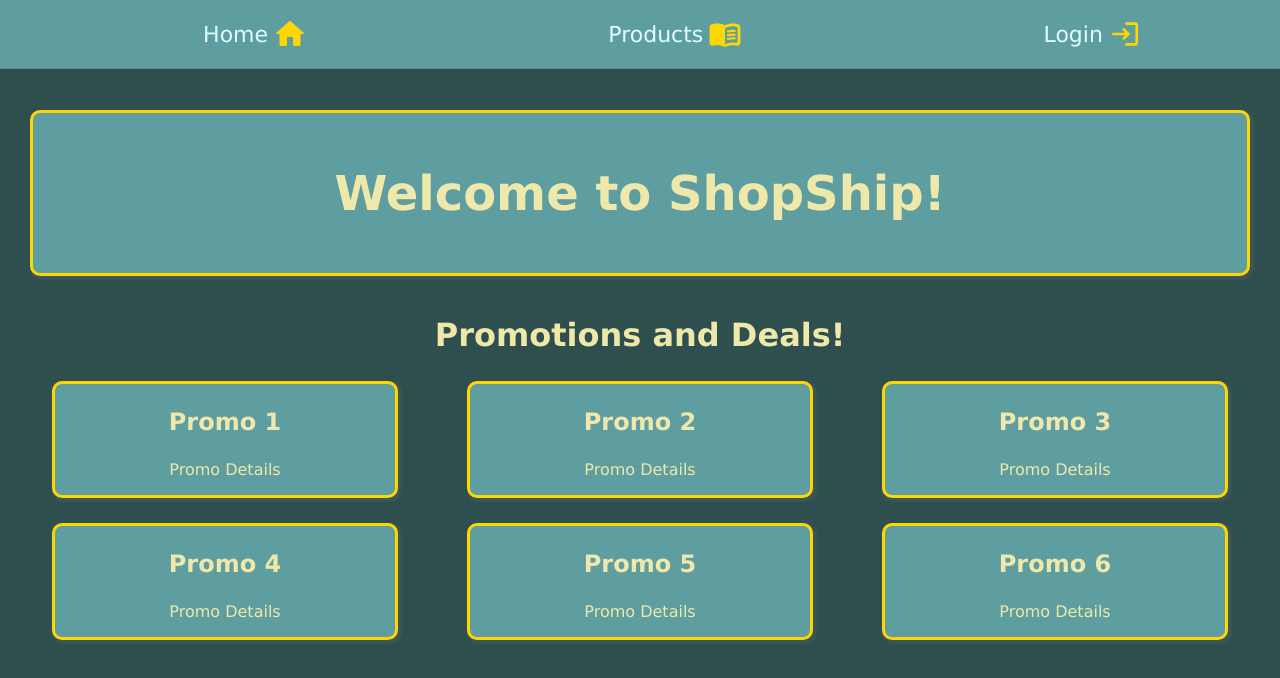
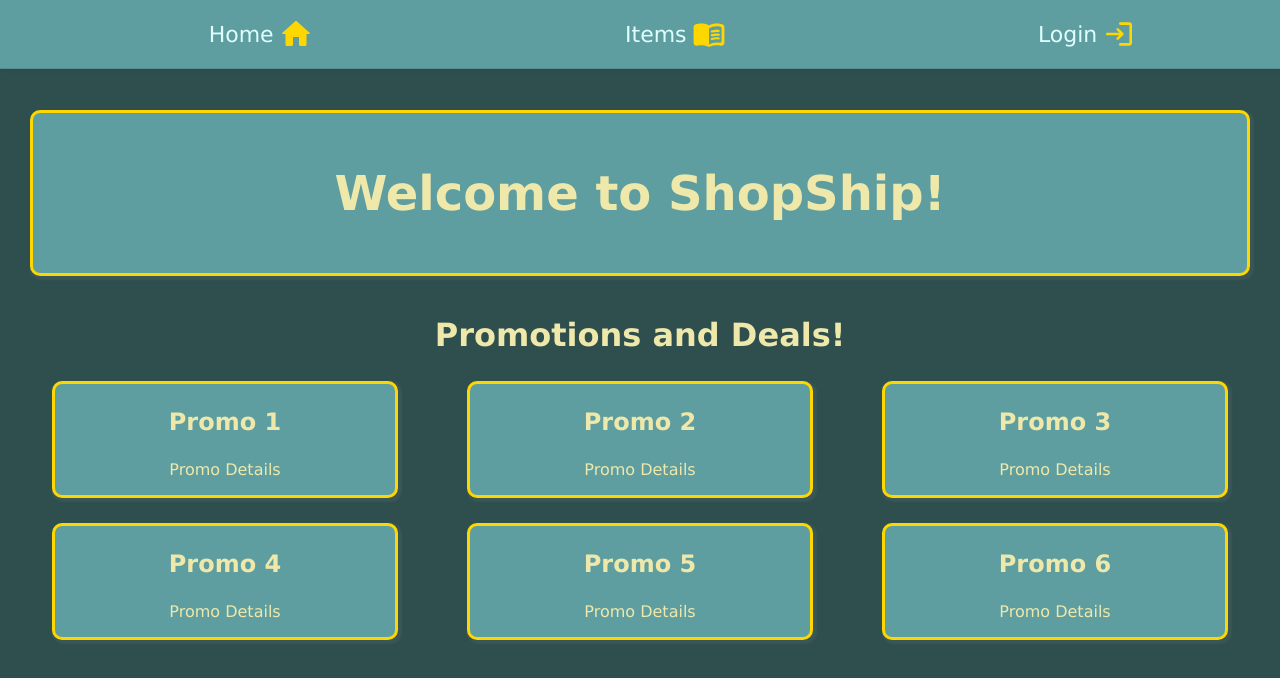
Before and after one commit to khetfield/Capstone, a React (Vite) app in the folder FinalProject/: page / in a window 1280 px wide. Shown: the top 678 px of the page. Built offline with nearby package versions, Linux system fonts and the light colour scheme.

Commit message:
submit
submit

```diff
--- a/FinalProject/src/pages/Nav.jsx
+++ b/FinalProject/src/pages/Nav.jsx
@@ -81,7 +81,7 @@ const Nav = () => {
           </li>
           <li>
             <Link to="/products">
-              Products
+              Items
               <MenuBookRoundedIcon className="productsicon"></MenuBookRoundedIcon>
             </Link>
           </li>
```
